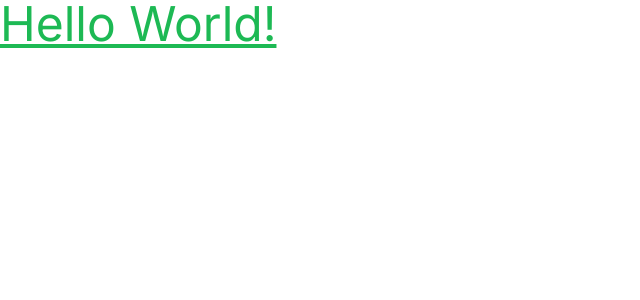
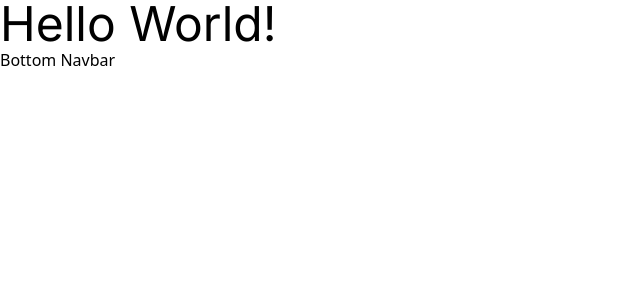
Before and after one commit to DevLukeHere/spotify-tailwind, a React (Create React App) app: page / in a window 1280 px wide. Shown: the top 300 px of the page, without its empty margins (0-640 px from the left). Built offline with nearby package versions, Linux system fonts and the light colour scheme.

Commit message:
Renamed component file

```diff
--- a/src/App.js
+++ b/src/App.js
@@ -1,7 +1,10 @@
+import BottomNavbar from "./layouts/BottomNavbar";
+
 function App() {
   return (
     <div>
-      <h1 className="text-5xl underline text-spotify-green-primary font-inter">Hello World!</h1>
+      <h1 className="text-5xl font-inter">Hello World!</h1>
+      <BottomNavbar />
     </div>
   );
 }
--- /dev/null
+++ b/src/layouts/BottomNavbar.js
@@ -0,0 +1,9 @@
+function BottomNavbar() {
+  return (
+    <div className="bg-teal-500 w-full">
+      <h1 className="text-3x">Bottom Navbar</h1>
+    </div>
+  );
+}
+
+export default BottomNavbar;
```
Also changed, not shown: src/layouts/Navbar.jsx (deleted).
